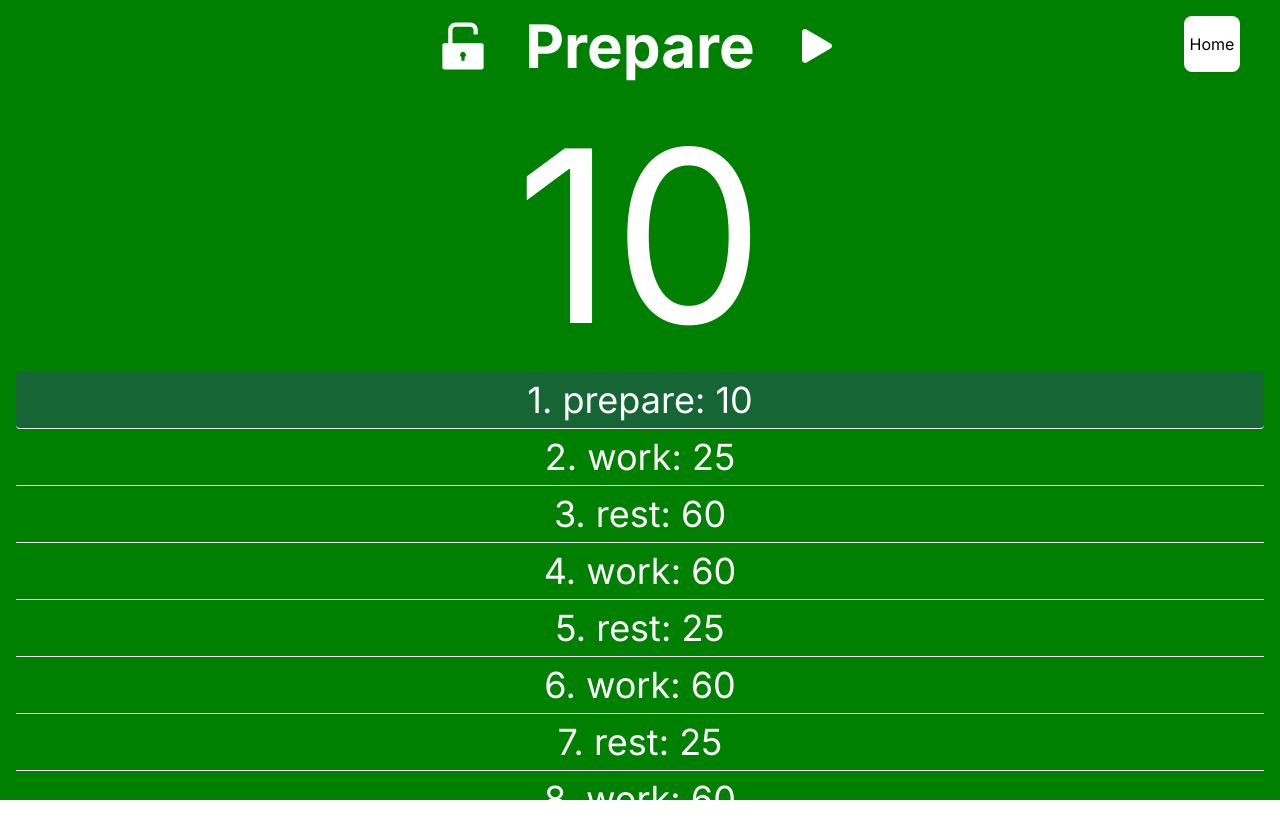
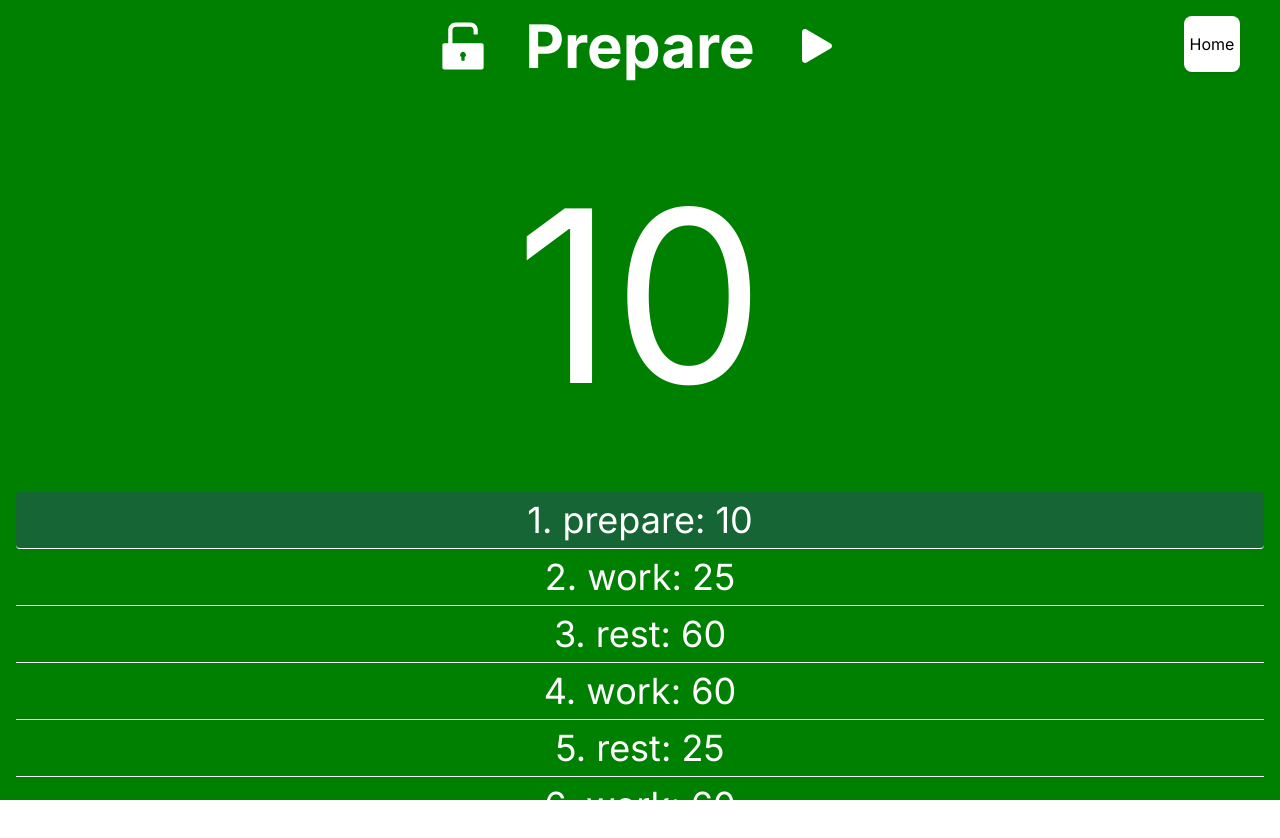
Before and after one commit to Lewisjohnward/tabata-timer, a Next.js app: page / in a window 1280 px wide. Both pictures are taken after a click on the button 1194 px from the left and 172 px from the top of the page. Shown: the top 838 px of the page. Built offline with nearby package versions, Linux system fonts and the light colour scheme.

Commit message:
changed styling

```diff
--- a/src/app/pages/workout.tsx
+++ b/src/app/pages/workout.tsx
@@ -49,9 +49,10 @@ const Workout = ({ setView }: HomeProps) => {
             <BsFillPlayFill />
           </button>
         </div>
-        <div className="text-center text-[15rem] leading-none">10</div>
+        <div className="text-center text-[15rem]">10</div>
       </div>
-      <div>
+
+      <div className="h-[400px] overflow-scroll">
         {workout.map((d, i) => {
           const key = Object.keys(d)[0];
           const value = d[key as keyof typeof d];
@@ -62,13 +63,14 @@ const Workout = ({ setView }: HomeProps) => {
                 i == 0 && "bg-green-800 rounded"
               )}
             >
-              <button className="py-2 w-full rounded hover:bg-green-700">
+              <button className="py-2 w-full rounded hover:bg-black/30">
                 {i + 1}. {key}: {value}
               </button>
             </div>
           );
         })}
       </div>
+
       <button
         className="absolute top-0 right-10 w-14 h-14 bg-white text-black rounded-lg shadow hover:bg-gray-200"
         onClick={() => setView("home")}
```
